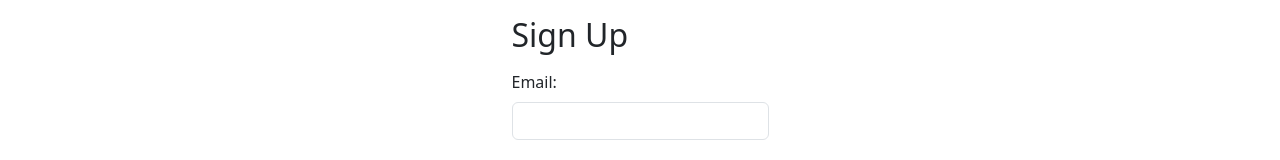
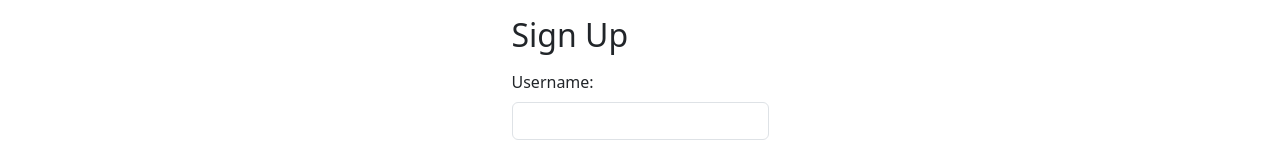
Before and after one commit to jemaso26/tigital-frontend, an Angular app: page /signup in a window 1280 px wide. Shown: the part 280-440 px from the top of the page. Built offline with nearby package versions, Linux system fonts and the light colour scheme.

Commit message:
feat(user): rename email to username

```diff
--- a/src/app/signup/signup.component.html
+++ b/src/app/signup/signup.component.html
@@ -3,8 +3,8 @@
       <h2 class="mb-3">Sign Up</h2>
       <form (ngSubmit)="onSubmit()">
         <div class="mb-3">
-          <label for="email" class="form-label">Email:</label>
-          <input type="email" id="email" name="email" [(ngModel)]="email" class="form-control" required>
+          <label for="username" class="form-label">Username:</label>
+          <input type="text" id="username" name="username" [(ngModel)]="username" class="form-control" required>
         </div>
         <div class="mb-3">
           <label for="password" class="form-label">Password:</label>
--- a/src/app/signup/signup.component.ts
+++ b/src/app/signup/signup.component.ts
@@ -6,7 +6,7 @@ import { Component } from '@angular/core';
   styleUrls: ['./signup.component.css']
 })
 export class SignupComponent {
-  email: string = '';
+  username: string = '';
   password: string = '';
 
   onSubmit() {
```
